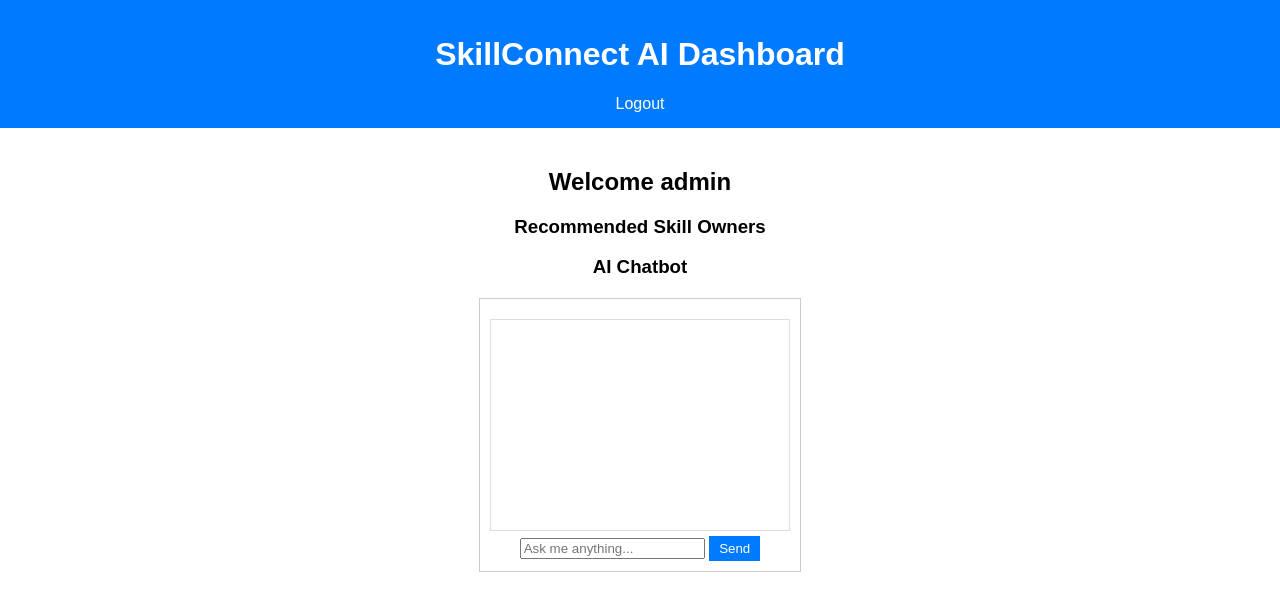
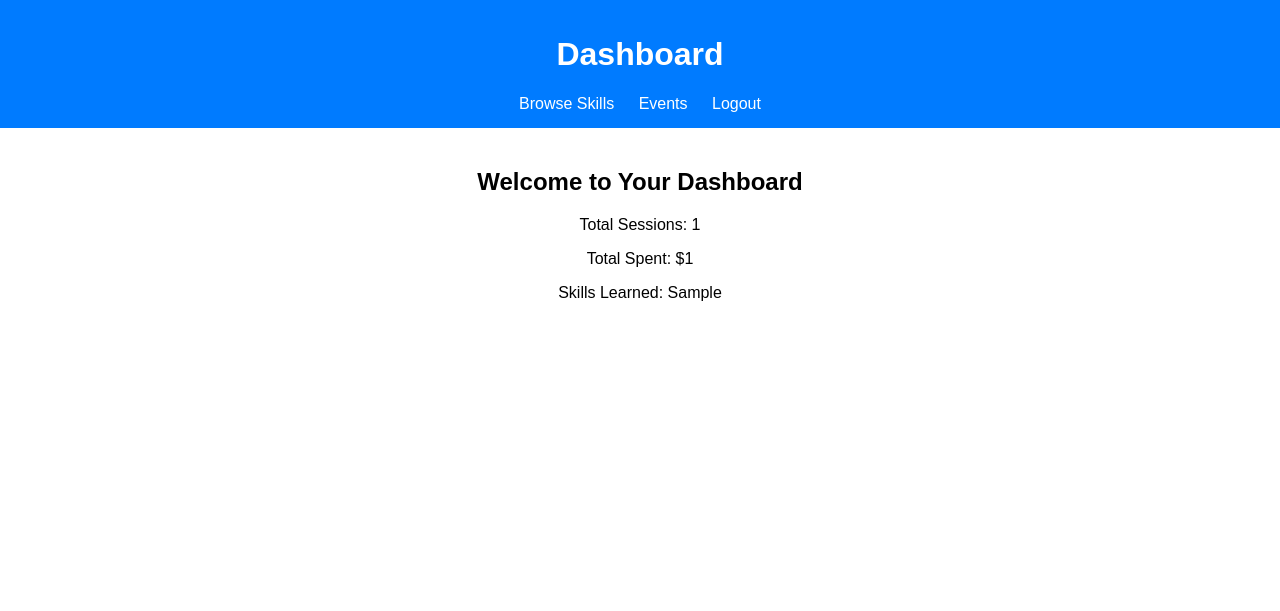
Before and after one commit to Indhupamula/Skill-connect-ai, a Flask app: template templates/dashboard.html in a window 1280 px wide. Shown: the top 611 px of the page. Run offline with Flask 3, Linux system fonts and the light colour scheme; the template is opened without the code that fills it: most values are stand-ins (such as "Sample title", 1, 10 or a date in 2020); some libraries are stand-ins or nearby versions.

Commit message:
Update dashboard.html

```diff
--- a/templates/dashboard.html
+++ b/templates/dashboard.html
@@ -1,35 +1,26 @@
 <!DOCTYPE html>
-<html>
+<html lang="en">
 <head>
+    <meta charset="UTF-8">
     <title>Dashboard - SkillConnect AI</title>
     <link rel="stylesheet" href="{{ url_for('static', filename='css/style.css') }}">
     <script src="{{ url_for('static', filename='js/main.js') }}"></script>
 </head>
 <body>
     <header>
-        <h1>SkillConnect AI Dashboard</h1>
+        <h1>Dashboard</h1>
         <nav>
+            <a href="/skills">Browse Skills</a>
+            <a href="/events">Events</a>
             <a href="/logout">Logout</a>
         </nav>
     </header>
-
     <main>
-        <h2>Welcome {{ role }}</h2>
-
-        {% if role == 'skill_owner' %}
-            <a href="/add_skill">Add New Skill</a>
-            <h3>Your Skills & Events</h3>
-            <div id="skill-list"></div>
-        {% else %}
-            <h3>Recommended Skill Owners</h3>
-            <div id="recommendations"></div>
-        {% endif %}
-
-        <h3>AI Chatbot</h3>
-        <div id="chatbot-container">
-            <div id="chat-window"></div>
-            <input type="text" id="chat-input" placeholder="Ask me anything...">
-            <button onclick="sendMessage()">Send</button>
+        <h2>Welcome to Your Dashboard</h2>
+        <div class="stats">
+            <p>Total Sessions: {{ total_sessions }}</p>
+            <p>Total Spent: ${{ total_spent }}</p>
+            <p>Skills Learned: {{ skills_learned }}</p>
         </div>
     </main>
 </body>
```
